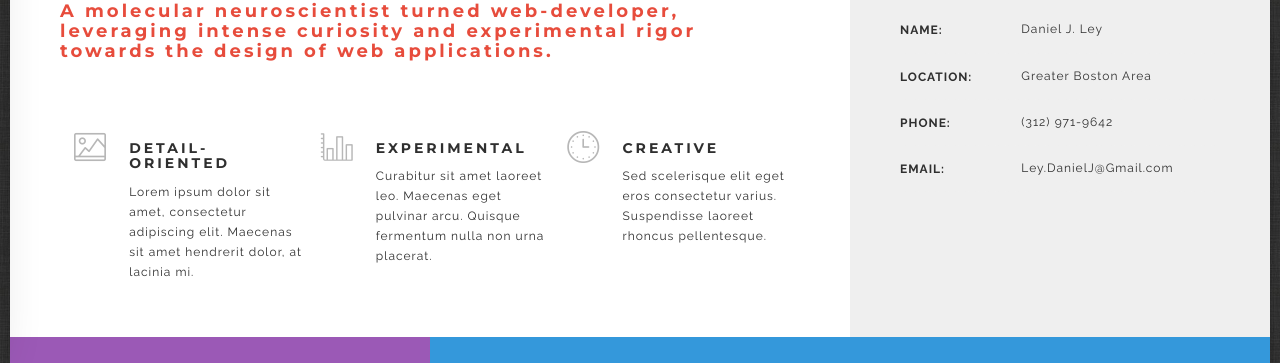
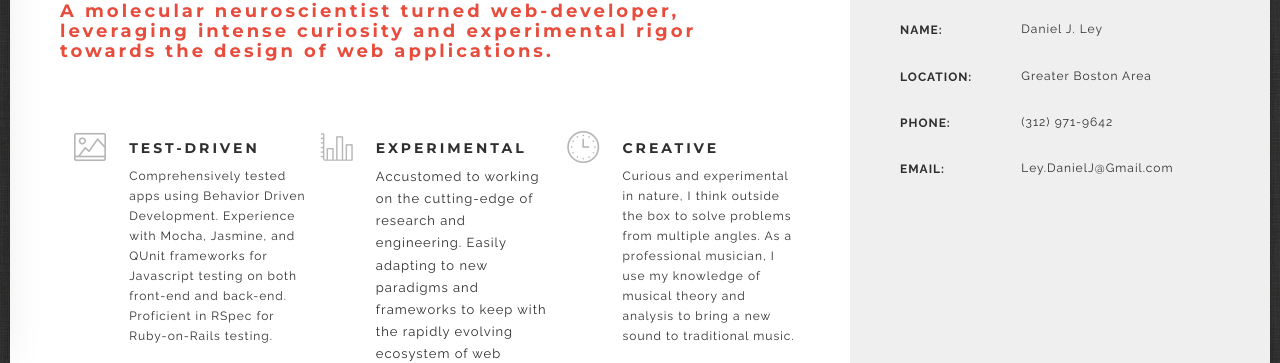
Before and after one commit to DanielJRaine/Portfolio, a plain HTML site: page html/home.html in a window 1280 px wide. Shown: the part 461-824 px from the top of the page. Drawn offline with Linux system fonts and the light colour scheme; some packages are replaced by stand-ins of ours.

Commit message:
Finish Creative subsection

```diff
--- a/html/home.html
+++ b/html/home.html
@@ -144,9 +144,9 @@
                      <div class="row">
                         <div class="col-sm-1 col-md-3"><i class="flaticon-photo246"></i><div class="dividewhite1"></div></div>
                         <div class="col-sm-11 col-md-9">
-                           <h5 class="font-accident-one-bold uppercase">Detail-oriented</h5>
+                           <h5 class="font-accident-one-bold uppercase">Test-driven</h5>
                            <p class="small">
-                              Lorem ipsum dolor sit amet, consectetur adipiscing elit. Maecenas sit amet hendrerit dolor, at lacinia mi.
+                             Comprehensively tested apps using Behavior Driven Development.  Experience with Mocha, Jasmine, and QUnit frameworks for Javascript testing on both front-end and back-end.  Proficient in RSpec for Ruby-on-Rails testing.
                            </p>
                         </div>
                      </div>
@@ -158,8 +158,8 @@
                         <div class="col-sm-11 col-md-9">
                            <h5 class="font-accident-one-bold uppercase">Experimental</h5>
                            <p class="small">
-                              Curabitur sit amet laoreet leo. Maecenas eget pulvinar arcu. Quisque fermentum nulla non urna placerat.
                            </p>
+                           Accustomed to working on the cutting-edge of research and engineering. Easily adapting to new paradigms and frameworks to keep with the rapidly evolving ecosystem of web development.
                         </div>
                      </div>
                      <div class="divider-dynamic"></div>
@@ -170,7 +170,7 @@
                         <div class="col-sm-11 col-md-9">
                            <h5 class="font-accident-one-bold uppercase">Creative</h5>
                            <p class="small">
-                              Sed scelerisque elit eget eros consectetur varius. Suspendisse laoreet rhoncus pellentesque.
+                             Curious and experimental in nature, I think outside the box to solve problems from multiple angles.  As a professional musician, I use my knowledge of musical theory and analysis to bring a new sound to traditional music.
                            </p>
                         </div>
                      </div>
```
